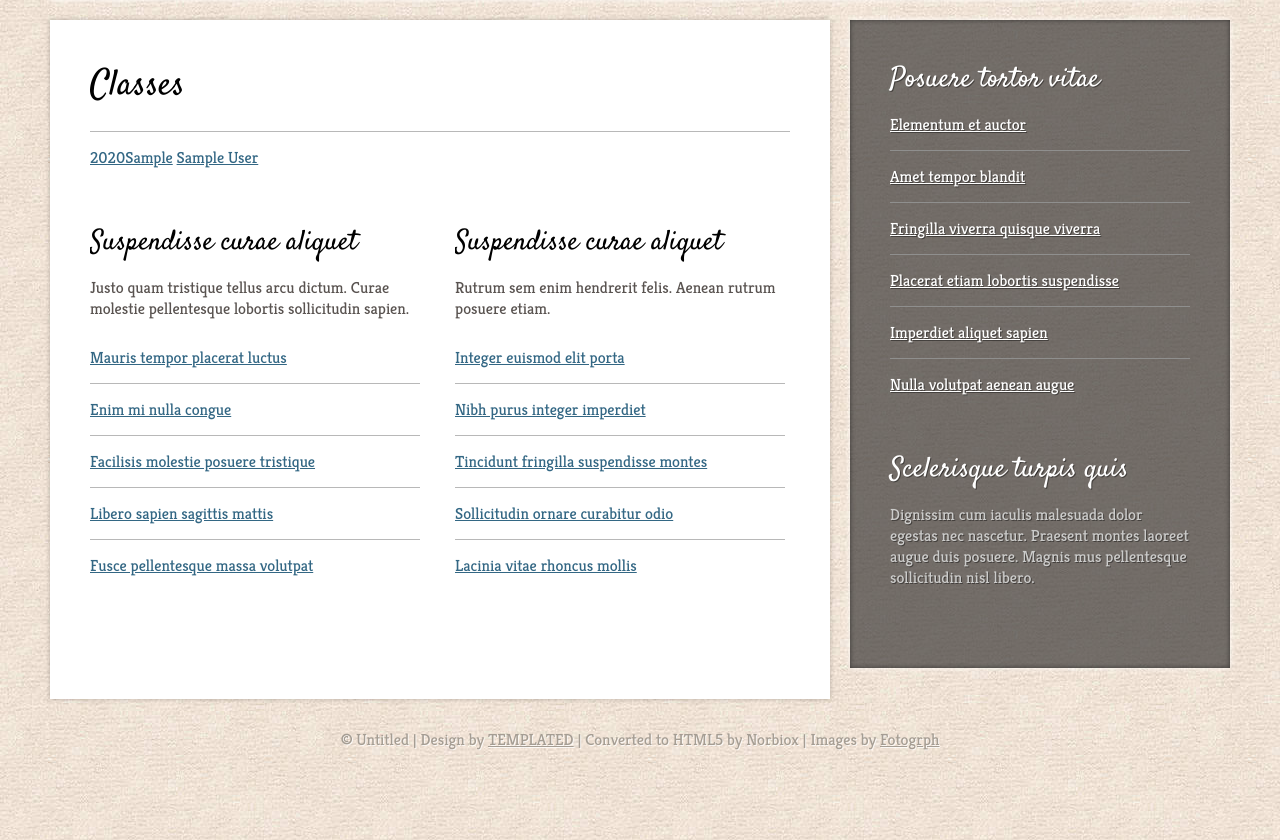
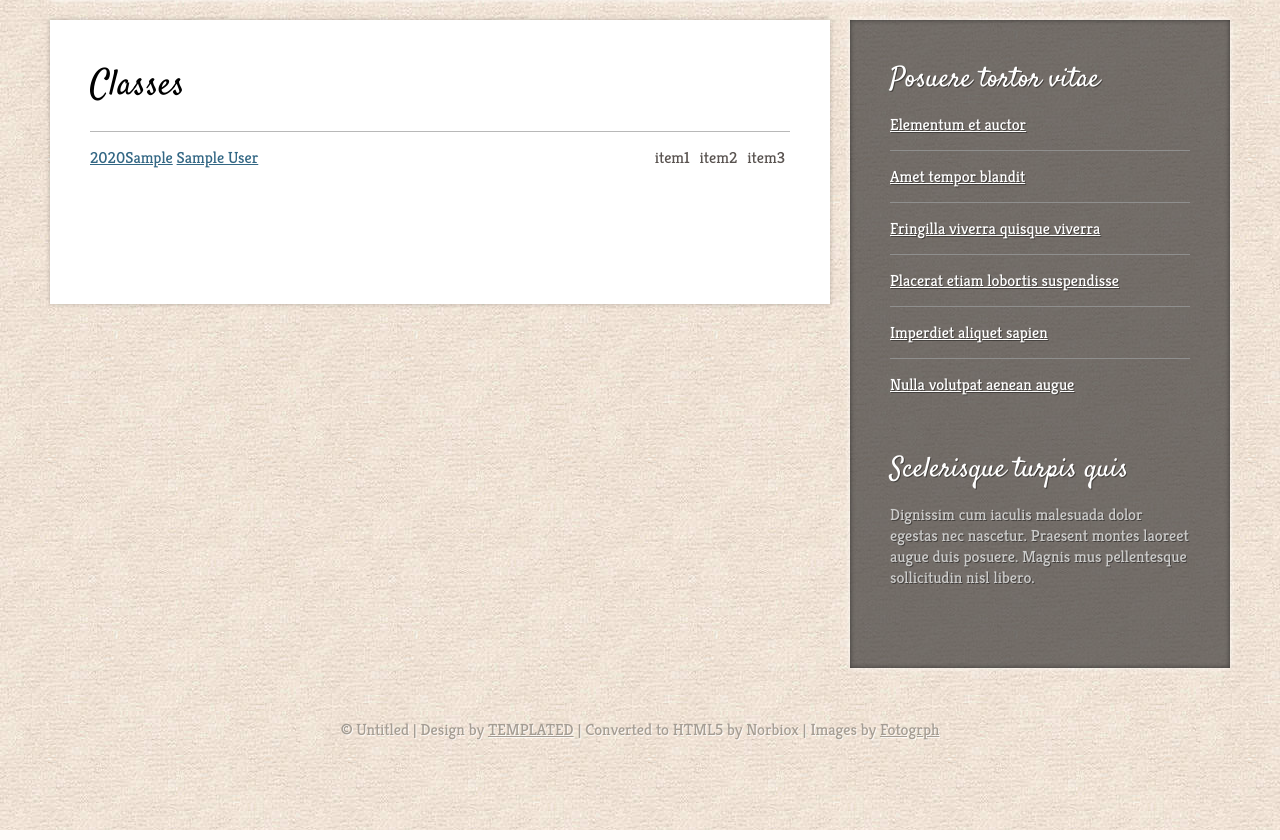
Before and after one commit to Norbiox/eschool, a Django app: page /schoolregister/groups/ in a window 1280 px wide. Shown: the part 185-1025 px from the top of the page. Run offline with Django 3.2, Linux system fonts and the light colour scheme; a user stored in the database is signed in; tables that the repository leaves empty hold one stand-in row (values such as "Sample post").

Commit message:
added group minimenu, editted styles, edditet groups view

```diff
--- a/home/static/home/style.css
+++ b/home/static/home/style.css
@@ -180,6 +180,8 @@ section ul {
 section ul li {
 	border-top: solid 1px #B8B8B8;
 	padding: 15px 0 15px 0;
+	display: flex;
+	height: 1.4em;
 }
 
 section ul li.first {
@@ -205,6 +207,15 @@ ul h4 {
 
 .content {
 	margin: 0 0 40px 0;
+}
+
+.minimenu {
+	display: flex;
+	margin-left: auto;
+}
+
+.minimenu_item {
+	margin: 0px 5px;
 }
 
 #content {
--- a/schoolregister/models.py
+++ b/schoolregister/models.py
@@ -90,6 +90,9 @@ class Group(models.Model):
     def number_of_students(self):
         return len(list(filter(lambda s: s.group == self, Student.objects.all())))
 
+    def students(self):
+        students_list = list(filter(lambda s: s.group == self, Student.objects.all()))
+        return sorted(students_list, key=lambda s: s.user.last_name)
 
 class Taught(models.Model):
     subject = models.ForeignKey(Subject, on_delete=models.CASCADE)
--- a/schoolregister/templates/schoolregister/base.html
+++ b/schoolregister/templates/schoolregister/base.html
@@ -36,30 +36,9 @@ Released   : 20120710
 					</div>
 					<div id="col1" class="post">
 						{% block left-column %}{% endblock %}
-						<h3>Suspendisse curae aliquet</h3>
-						<p>
-							Justo quam tristique tellus arcu dictum. Curae molestie pellentesque lobortis sollicitudin sapien.
-						</p>
-						<ul class="list">
-							<li class="first"><a href="#">Mauris tempor placerat luctus</a></li>
-							<li><a href="#">Enim mi nulla congue</a></li>
-							<li><a href="#">Facilisis molestie posuere tristique</a></li>
-							<li><a href="#">Libero sapien sagittis mattis</a></li>
-							<li class="last"><a href="#">Fusce pellentesque massa volutpat</a></li>
-						</ul>
 					</div>
 					<div id="col2" class="post">
-						<h3>Suspendisse curae aliquet</h3>
-						<p>
-							Rutrum sem enim hendrerit felis. Aenean rutrum posuere etiam.
-						</p>
-						<ul class="list">
-							<li class="first"><a href="#">Integer euismod elit porta</a></li>
-							<li><a href="#">Nibh purus integer imperdiet</a></li>
-							<li><a href="#">Tincidunt fringilla suspendisse montes</a></li>
-							<li><a href="#">Sollicitudin ornare curabitur odio</a></li>
-							<li class="last"><a href="#">Lacinia vitae rhoncus mollis</a></li>
-						</ul>
+						{% block right-columns %}{% endblock %}
 					</div>
 					<br class="clearfix" />
 				</div>
--- /dev/null
+++ b/schoolregister/templates/schoolregister/group_minimenu.html
@@ -0,0 +1,19 @@
+{% block group_minimenu %}
+
+{% if user.is_teacher %}
+  <div class="minimenu">
+    <div class="minimenu_item">
+      item1
+    </div>
+    <div class="minimenu_item">
+      item2
+    </div>
+    <div class="minimenu_item">
+      item3
+    </div>
+  </div>
+{% else %}
+
+{% endif %}
+
+{% endblock %}
--- a/schoolregister/templates/schoolregister/groups.html
+++ b/schoolregister/templates/schoolregister/groups.html
@@ -10,7 +10,9 @@
     {% for group in groups %}
         <li>
           <a href="{% url 'schoolregister:group_details' group.abbrev %}">{{ group.abbrev }}</a>
+          <p>&nbsp</p>
           <a href="{% url 'schoolregister:teacher_details' group.supervisor.id %}">{{ group.supervisor }}</a>
+          {% include 'schoolregister/group_minimenu.html' %}
         </li>
     {% endfor %}
     </ul>
--- a/schoolregister/views.py
+++ b/schoolregister/views.py
@@ -31,7 +31,7 @@ class GroupsList(ListView):
     context_object_name = 'groups'
 
     def get_queryset(self):
-        return Group.objects.order_by('-year')[::-1]
+        return Group.objects.order_by('-year','-letter')[::-1]
 
 
 @method_decorator(student_or_teacher_required, name='dispatch')
@@ -43,7 +43,8 @@ class GroupView(View):
         for group in Group.objects.all():
             print(group.abbrev)
             if group.abbrev == group_abbrev:
-                return render(request, self.template_name, {'group':group})
+                context = {'group':group}
+                return render(request, self.template_name, context)
         raise Http404
 
 
```
Also changed, not shown: schoolregister/templates/schoolregister/group_details.html (+4 -4 lines), schoolregister/templates/schoolregister/student_minimenu.html (added).
